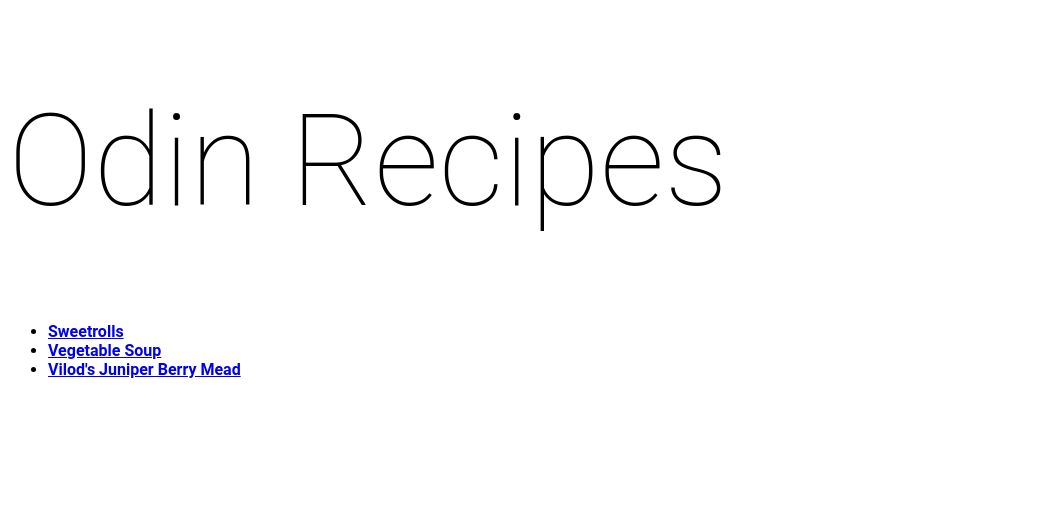
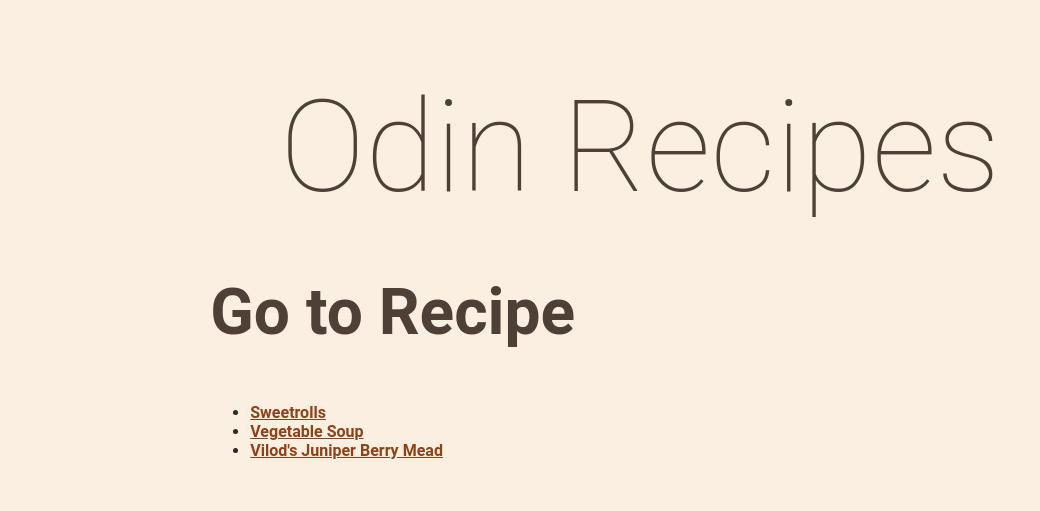
Before and after one commit to bjorn-the-brown/odin-recipes, a plain HTML site: page index.html in a window 1280 px wide. Shown: the whole page, without its empty margins (0-1040 px from the left). Drawn offline with Linux system fonts and the light colour scheme.

Commit message:
Add color styles and improve margins and padding

```diff
--- a/index.html
+++ b/index.html
@@ -7,11 +7,14 @@
     <link rel="stylesheet" href="styles.css">
 </head>
 <body>
+    <div class="content">
         <h1>Odin Recipes</h1>
+        <h2>Go to Recipe</h2>
         <ul>
             <li><a href="recipes/sweetroll.html">Sweetrolls</a></li>
             <li><a href="recipes/veg-soup.html">Vegetable Soup</a></li>
             <li><a href="recipes/juniper-mead.html">Vilod's Juniper Berry Mead</a></li>
         </ul>
+    </div>
 </body>
 </html>
--- a/styles.css
+++ b/styles.css
@@ -1,18 +1,33 @@
 *  {
     font-family: Roboto, Verdana, sans-serif;
     font-size: 16px;
+    font-weight: 400;
+    color: #2d2825;
+}
+
+body {
+    background-color: rgb(250, 239, 224);
 }
 
 h1 {
     font-size: 128px;
     font-weight: 200;
+    text-align: center;
+    color: #4f4037;
+    margin: 32px 0px;
 }
 
 h2 {
     font-size: 64px;
-    font-weight: 400;
+    font-weight: 600;
+    color: #4f4037;
 }
 
 a {
     font-weight: 600;
+    color: #8f4118;
 }
+
+.content {
+    padding: 32px 16%;
+}
```
Also changed, not shown: recipes/juniper-mead.html (+2 -1 lines), recipes/sweetroll.html (+4 -1 lines), recipes/veg-soup.html (+2 -1 lines). Lines whose indentation alone changed are shown as unchanged.
